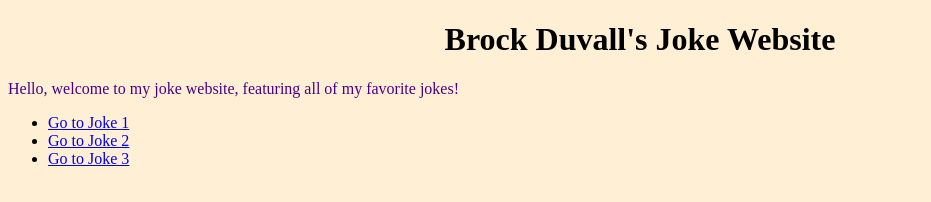
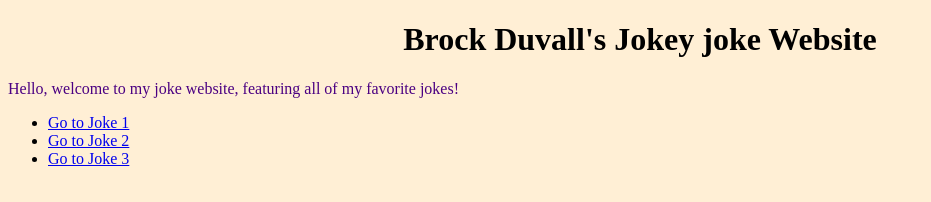
Before and after one commit to brookeduvall123-ship-it/final-website, a plain HTML site: page Index.html in a window 1280 px wide. Shown: the whole page, without its empty margins (0-931 px from the left). Drawn offline with Linux system fonts and the light colour scheme.

Commit message:
Update Index.html

```diff
--- a/Index.html
+++ b/Index.html
@@ -16,7 +16,7 @@
 </head>
 <body>
 
-    <h1>Brock Duvall's Joke Website </h1>
+    <h1>Brock Duvall's Jokey joke Website </h1>
 
 
     <p>
```
